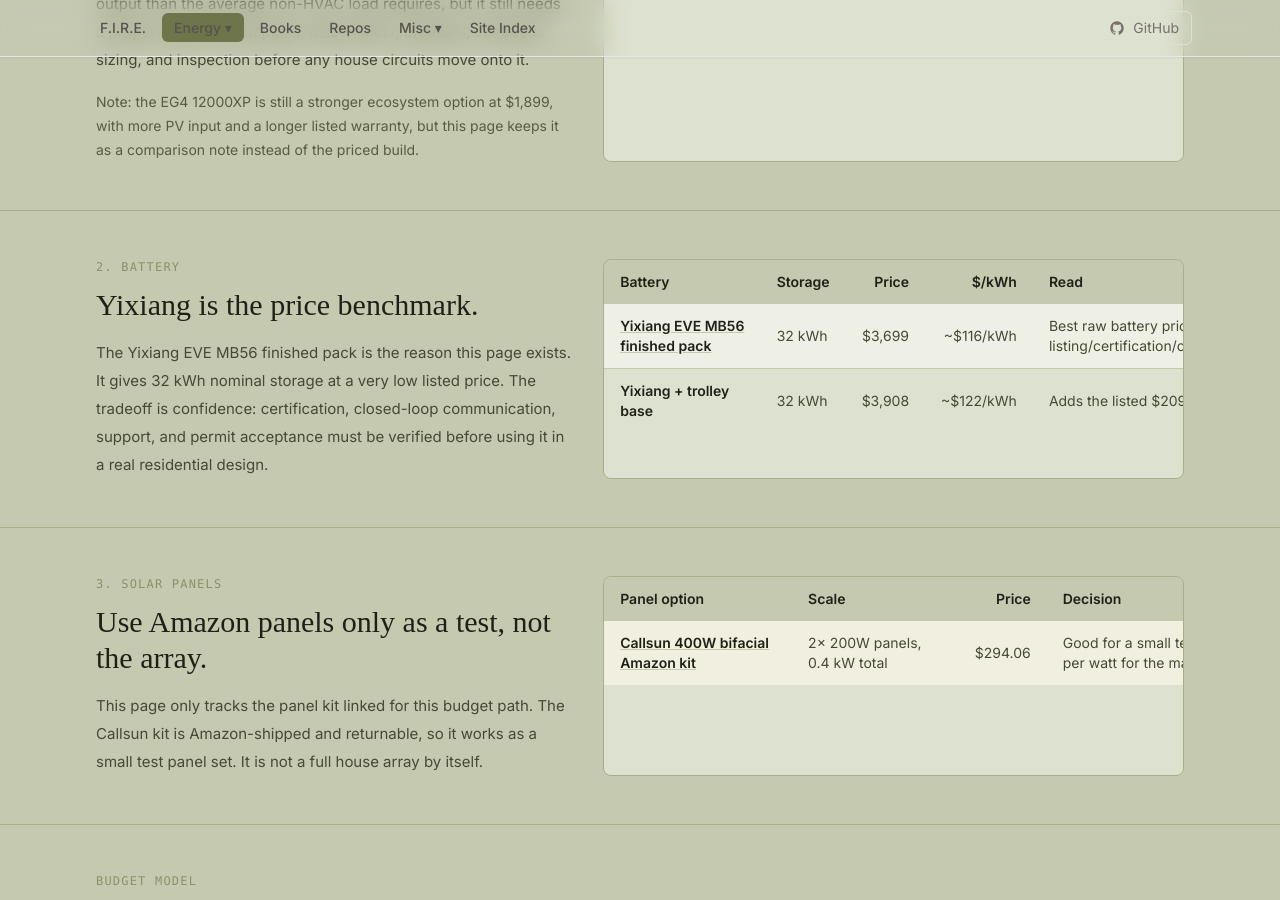
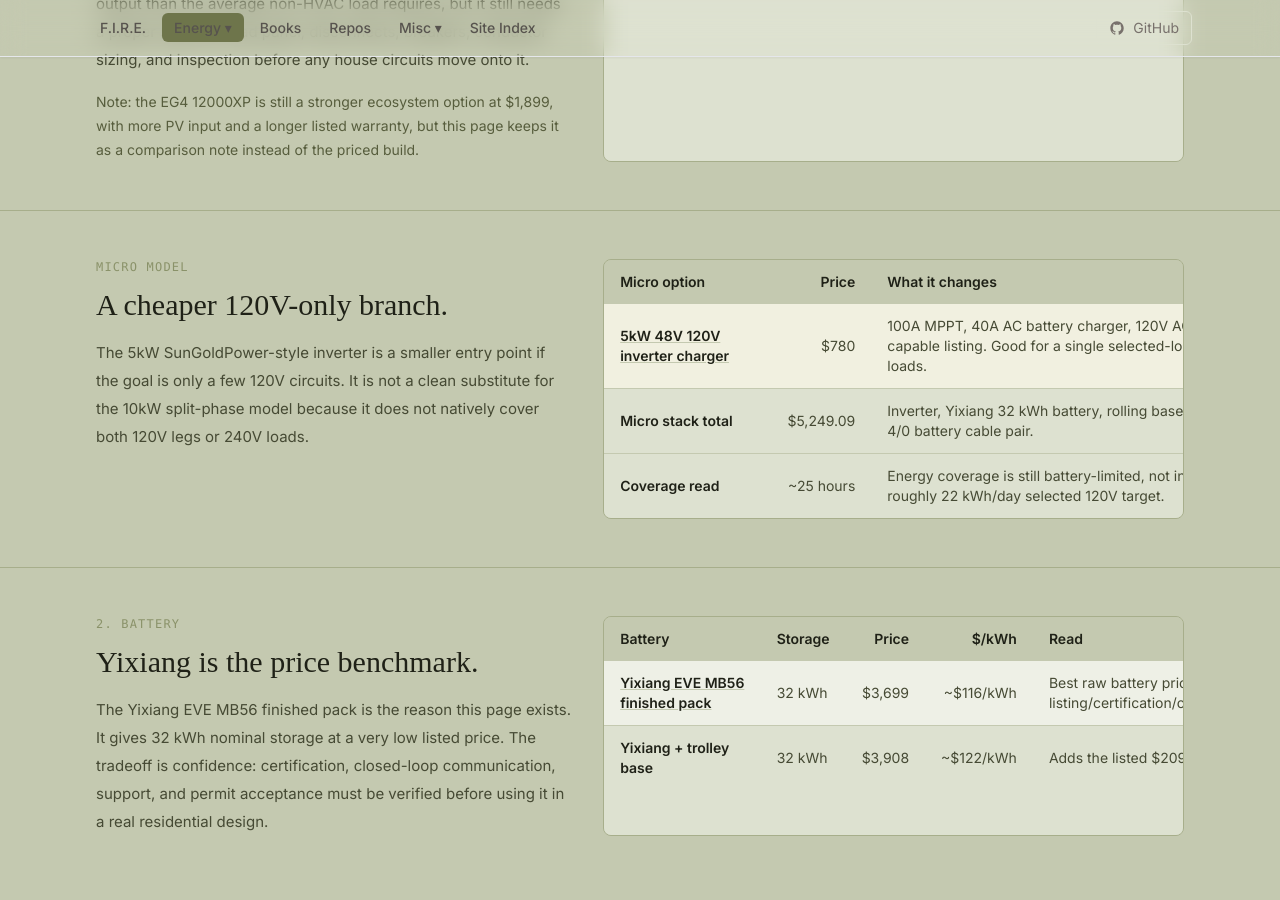
Before and after one commit to techmore/techmore.github.io, a Jekyll site: the page built from pages/energy-monitoring/will-prowse-2026.html, in a window 1280 px wide and 900 px high, scrolled down 863 px. Built offline with Jekyll 4.4.1, drawn with Linux system fonts in a browser that asks for light colours; nearby versions of some CDN libraries; some web fonts are replaced; some of the changed text lies outside the part shown.

Commit message:
Add 5kW micro backup model

```diff
--- a/pages/energy-monitoring/will-prowse-2026.html
+++ b/pages/energy-monitoring/will-prowse-2026.html
@@ -77,6 +77,48 @@ title: Will Prowse 2026 - Techmore
   </section>
 
   <section class="bg-olive-200/70 border-y border-olive-400">
+    <div class="max-w-6xl mx-auto px-4 sm:px-6 lg:px-8 py-12">
+      <div class="grid gap-8 lg:grid-cols-[0.9fr_1.1fr]">
+        <div>
+          <p class="font-mono text-xs tracking-widest uppercase text-olive-500">Micro model</p>
+          <h2 class="mt-3 text-3xl text-olive-950">A cheaper 120V-only branch.</h2>
+          <p class="mt-4 text-olive-800 leading-7">
+            The 5kW SunGoldPower-style inverter is a smaller entry point if the goal is only a few 120V circuits. It is not a clean substitute for the 10kW split-phase model because it does not natively cover both 120V legs or 240V loads.
+          </p>
+        </div>
+        <div class="overflow-x-auto rounded-lg border border-olive-400 bg-olive-200">
+          <table class="w-full min-w-[760px] text-left text-sm">
+            <thead class="bg-olive-300 text-olive-950">
+              <tr>
+                <th class="px-4 py-3 font-semibold">Micro option</th>
+                <th class="px-4 py-3 font-semibold text-right">Price</th>
+                <th class="px-4 py-3 font-semibold">What it changes</th>
+              </tr>
+            </thead>
+            <tbody class="divide-y divide-olive-300 text-olive-800">
+              <tr class="bg-amber-50/60">
+                <td class="px-4 py-3"><a href="https://www.amazon.com/dp/B0B7WD7HZZ?th=1&linkCode=sl1&tag=kiteonabudg-20&linkId=6fa24503c9c1fcfac23005915e4f0eb1&language=en_US&ref_=as_li_ss_tl" class="font-semibold text-olive-950 underline decoration-olive-300 hover:text-olive-700">5kW 48V 120V inverter charger</a></td>
+                <td class="px-4 py-3 text-right">$780</td>
+                <td class="px-4 py-3">100A MPPT, 40A AC battery charger, 120V AC output, parallel-capable listing. Good for a single selected-load panel; not for 240V loads.</td>
+              </tr>
+              <tr>
+                <td class="px-4 py-3 font-semibold text-olive-950">Micro stack total</td>
+                <td class="px-4 py-3 text-right">$5,249.09</td>
+                <td class="px-4 py-3">Inverter, Yixiang 32 kWh battery, rolling base, Callsun panel kit, and 4/0 battery cable pair.</td>
+              </tr>
+              <tr>
+                <td class="px-4 py-3 font-semibold text-olive-950">Coverage read</td>
+                <td class="px-4 py-3 text-right">~25 hours</td>
+                <td class="px-4 py-3">Energy coverage is still battery-limited, not inverter-limited, for the roughly 22 kWh/day selected 120V target.</td>
+              </tr>
+            </tbody>
+          </table>
+        </div>
+      </div>
+    </div>
+  </section>
+
+  <section class="bg-olive-300">
     <div class="max-w-6xl mx-auto px-4 sm:px-6 lg:px-8 py-12">
       <div class="grid gap-8 lg:grid-cols-[0.9fr_1.1fr]">
         <div>
@@ -214,6 +256,12 @@ title: Will Prowse 2026 - Techmore
               <td class="px-4 py-4"></td>
               <td class="px-4 py-4 text-right font-semibold">$6,159.09</td>
             </tr>
+            <tr class="bg-amber-50/60">
+              <td class="px-4 py-3"><a href="https://www.amazon.com/dp/B0B7WD7HZZ?th=1&linkCode=sl1&tag=kiteonabudg-20&linkId=6fa24503c9c1fcfac23005915e4f0eb1&language=en_US&ref_=as_li_ss_tl" class="font-semibold text-olive-950 underline decoration-olive-300 hover:text-olive-700">Micro 5kW 120V inverter swap</a></td>
+              <td class="px-4 py-3">Cheaper 120V-only branch; loses split-phase coverage</td>
+              <td class="px-4 py-3">replace inverter</td>
+              <td class="px-4 py-3 text-right">$5,249.09 total</td>
+            </tr>
           </tbody>
         </table>
       </div>
@@ -286,6 +334,7 @@ title: Will Prowse 2026 - Techmore
         <li><a href="https://shopsolarkits.com/products/eg4-12000xp" class="underline decoration-olive-500 hover:text-olive-700">ShopSolar EG4 12000XP listing</a> for current price, 12kW output, 24kW PV input, surge rating, dual MPPT, and warranty claims.</li>
         <li><a href="https://sungoldpower.com/collections/power-inverter/products/10kw-48v-split-phase-solar-inverter" class="underline decoration-olive-500 hover:text-olive-700">SunGoldPower 10kW 48V Split Phase Inverter</a> for the direct $1,690 listing; ShopSolarKits and several dealers also list the same price.</li>
         <li><a href="https://www.amazon.com/gp/product/B0F52FPVHD/ref=sw_img_1?smid=ATVPDKIKX0DER&th=1" class="underline decoration-olive-500 hover:text-olive-700">Amazon SunGoldPower 10kW inverter listing</a> for ASIN <code class="bg-olive-100 px-1 rounded text-olive-800 font-mono text-xs">B0F52FPVHD</code>.</li>
+        <li><a href="https://www.amazon.com/dp/B0B7WD7HZZ?th=1&linkCode=sl1&tag=kiteonabudg-20&linkId=6fa24503c9c1fcfac23005915e4f0eb1&language=en_US&ref_=as_li_ss_tl" class="underline decoration-olive-500 hover:text-olive-700">Amazon 5kW 48V 120V inverter charger listing</a> for the micro model price reference, 100A MPPT, 40A AC charger, 120V output, parallel-capable listing, and return/support context.</li>
         <li><a href="https://yixiangpower.com/products/pre-sale-yixiang-us-stock-eve-mb56-finished-battery-pack-32kwh-51-2v-16s-628ah-eve-lifepo4-cell-lithium-battery-estimated-shipping-date-dec-20th?sca_ref=9207522.jYuzmwEjUpH" class="underline decoration-olive-500 hover:text-olive-700">Yixiang EVE MB56 32 kWh finished battery pack</a> for price, capacity, shipping-time, accessory, and warranty text.</li>
         <li><a href="https://www.amazon.com/Callsun-Bifacial-Efficiency-Monocrystalline-Off-Grid/dp/B0DC6T55ZK?th=1&linkCode=sl1&tag=vehicledwelling-20&linkId=e872f8ed2e47d73c0f523237f63b2d82&language=en_US&ref_=as_li_ss_tl" class="underline decoration-olive-500 hover:text-olive-700">Amazon Callsun 400W bifacial panel kit</a> for the $294.06 limited-time price, 2x 200W configuration, Amazon shipping, and 30-day return details.</li>
         <li><a href="https://signaturesolar.com/96in-4-0-awg-battery-to-inverter-cables-black-and-red/" class="underline decoration-olive-500 hover:text-olive-700">Signature Solar 96in 4/0 AWG battery-to-inverter cables</a> for the $267.03 black/red cable pair.</li>
```
